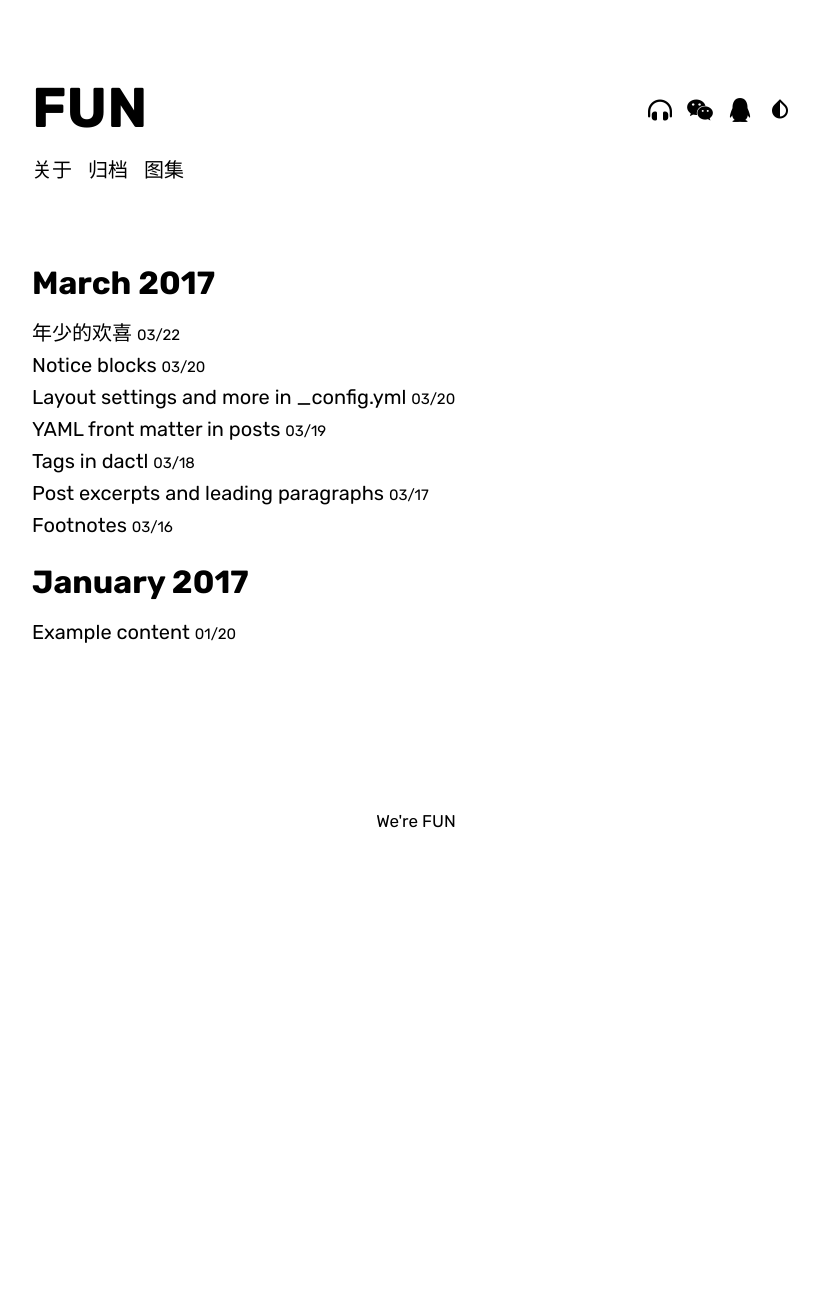
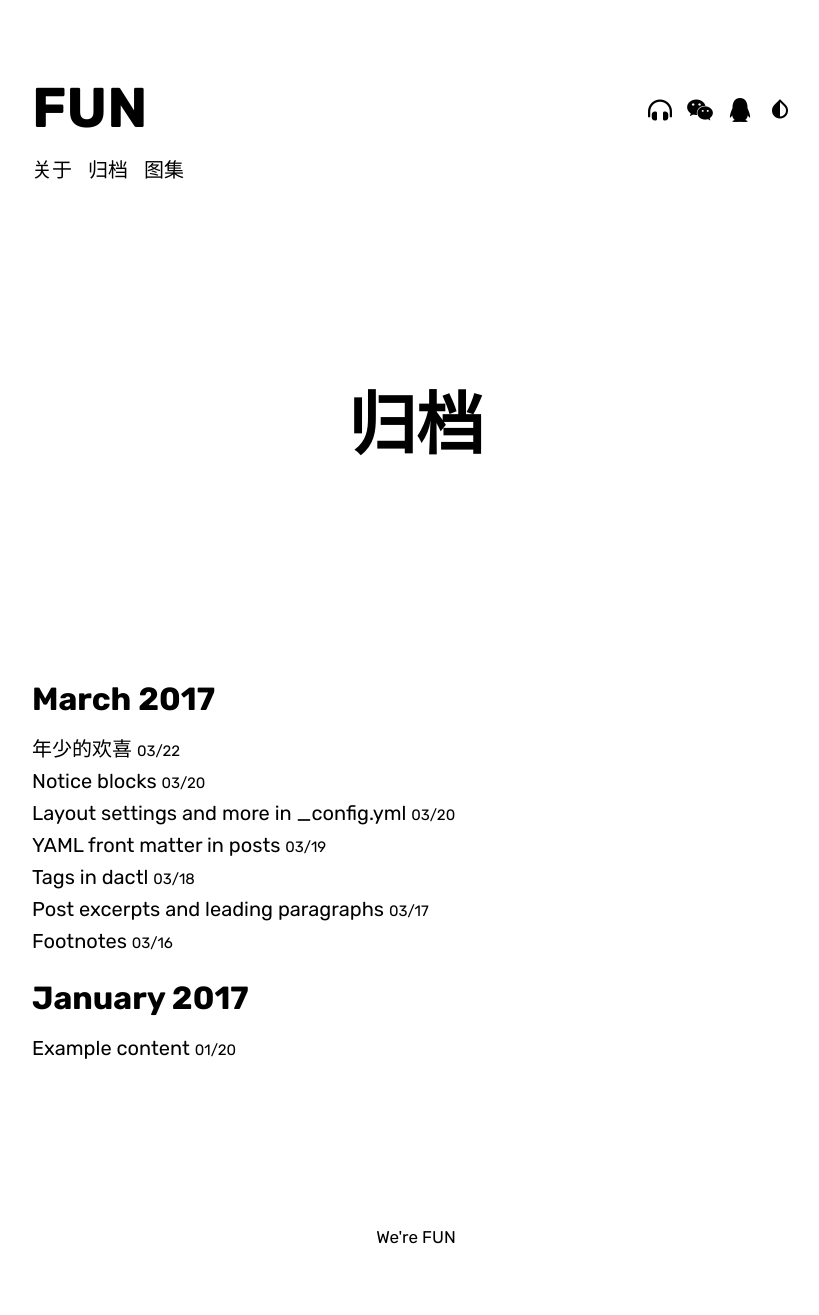
Before and after one commit to FUNzmr/Remember, a Jekyll site: the page built from archive.md, in a window 1280 px wide. Shown: the whole page, without its empty margins (224-1043 px from the left). Built offline with Jekyll 4.4.1, drawn with Linux system fonts in a browser that asks for light colours; nearby versions of some CDN libraries; some web fonts are replaced; comment, search, counter and statistics services are not loaded; a style sheet for code colours, icons or effects is not loaded; before the commit the page ends 900 px from its top, so only the background shows below that.

Commit message:
Update title.html

```diff
--- a/_includes/page/title.html
+++ b/_includes/page/title.html
@@ -1,6 +1,6 @@
-<!-- <div class="page-title-container">
+<div class="page-title-container">
   <div class="heading-container">
-    <h1>{{ include.title }}</h1> -->
+    <h1>{{ include.title }}</h1>
     <span>{{ include.subtitle }}</span>
-<!--   </div>
-</div> -->
+  </div>
+</div>
```
